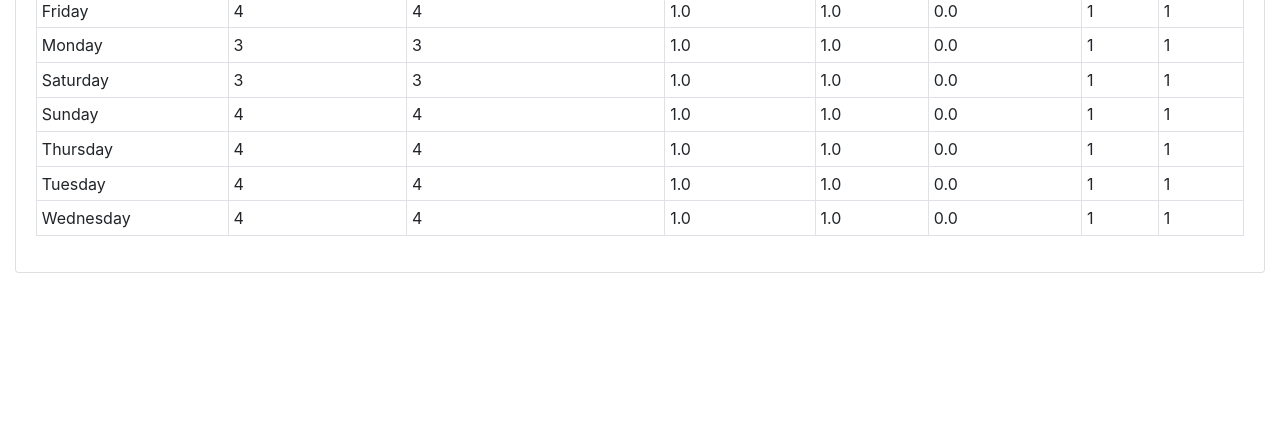
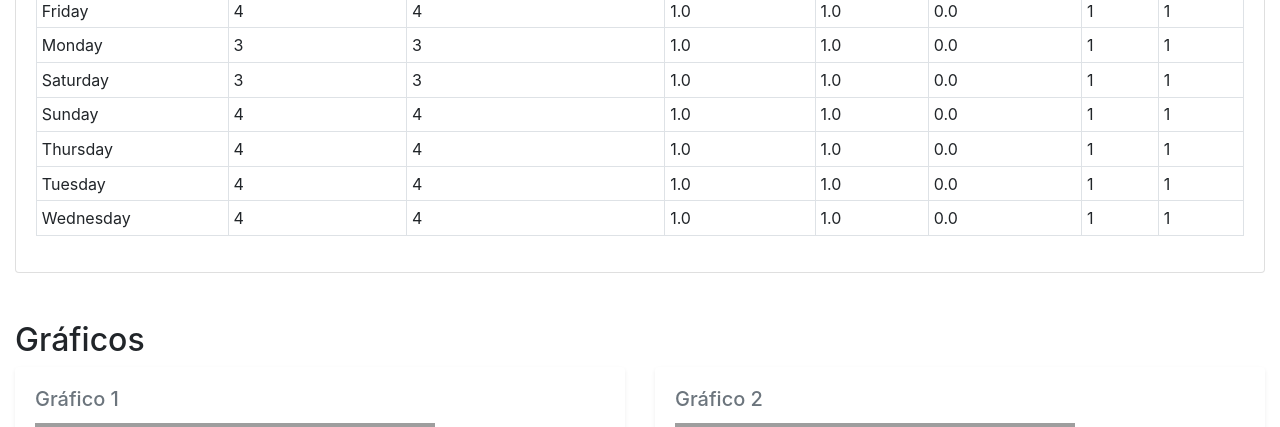
Before and after one commit to alprezz/Practica1_SI, a Flask app: page / in a window 1280 px wide. Shown: the part 1973-2400 px from the top of the page. Before the commit the page ends 2246 px from the top, so only its background shows below. Run offline with Flask 3, Linux system fonts and the light colour scheme; data comes from the database, SQL or seed files in the repository; some libraries are stand-ins or nearby versions; grey boxes are pictures that could not be loaded.

Commit message:
Actualización graficos index.html

```diff
--- a/SI_Practica/templates/index.html
+++ b/SI_Practica/templates/index.html
@@ -305,3 +305,67 @@
             {% endif %}
         </div>
     </div>
+
+    <!-- GRÁFICOS -->
+    <h2 class="mt-5">Gráficos</h2>
+    <div class="row">
+        <div class="col-md-6 mb-4">
+            <div class="card shadow-sm border-0">
+                <div class="card-body">
+                    <h5 class="card-title text-secondary">Gráfico 1</h5>
+                    <img src="{{ url_for('static', filename=charts.chart1) }}?v={{ metrics.total_tickets }}"
+                         class="img-fluid" alt="Gráfico 1">
+                </div>
+            </div>
+        </div>
+        <div class="col-md-6 mb-4">
+            <div class="card shadow-sm border-0">
+                <div class="card-body">
+                    <h5 class="card-title text-secondary">Gráfico 2</h5>
+                    <img src="{{ url_for('static', filename=charts.chart2) }}?v={{ metrics.total_tickets }}"
+                         class="img-fluid" alt="Gráfico 2">
+                </div>
+            </div>
+        </div>
+    </div>
+
+    <div class="row">
+        <div class="col-md-6 mb-4">
+            <div class="card shadow-sm border-0">
+                <div class="card-body">
+                    <h5 class="card-title text-secondary">Gráfico 3</h5>
+                    <img src="{{ url_for('static', filename=charts.chart3) }}?v={{ metrics.total_tickets }}"
+                         class="img-fluid" alt="Gráfico 3">
+                </div>
+            </div>
+        </div>
+        <div class="col-md-6 mb-4">
+            <div class="card shadow-sm border-0">
+                <div class="card-body">
+                    <h5 class="card-title text-secondary">Gráfico 4</h5>
+                    <img src="{{ url_for('static', filename=charts.chart4) }}?v={{ metrics.total_tickets }}"
+                         class="img-fluid" alt="Gráfico 4">
+                </div>
+            </div>
+        </div>
+    </div>
+
+    <div class="row">
+        <div class="col-md-6 mb-4">
+            <div class="card shadow-sm border-0">
+                <div class="card-body">
+                    <h5 class="card-title text-secondary">Gráfico 5</h5>
+                    <img src="{{ url_for('static', filename=charts.chart5) }}?v={{ metrics.total_tickets }}"
+                         class="img-fluid" alt="Gráfico 5">
+                </div>
+            </div>
+        </div>
+    </div>
+
+</div><!-- container-fluid -->
+
+<!-- Scripts Bootstrap (opcional si necesitas JS de Bootstrap) -->
+<script src="https://code.jquery.com/jquery-3.5.1.slim.min.js"></script>
+<script src="https://cdn.jsdelivr.net/npm/bootstrap@4.5.2/dist/js/bootstrap.bundle.min.js"></script>
+</body>
+</html>
```
